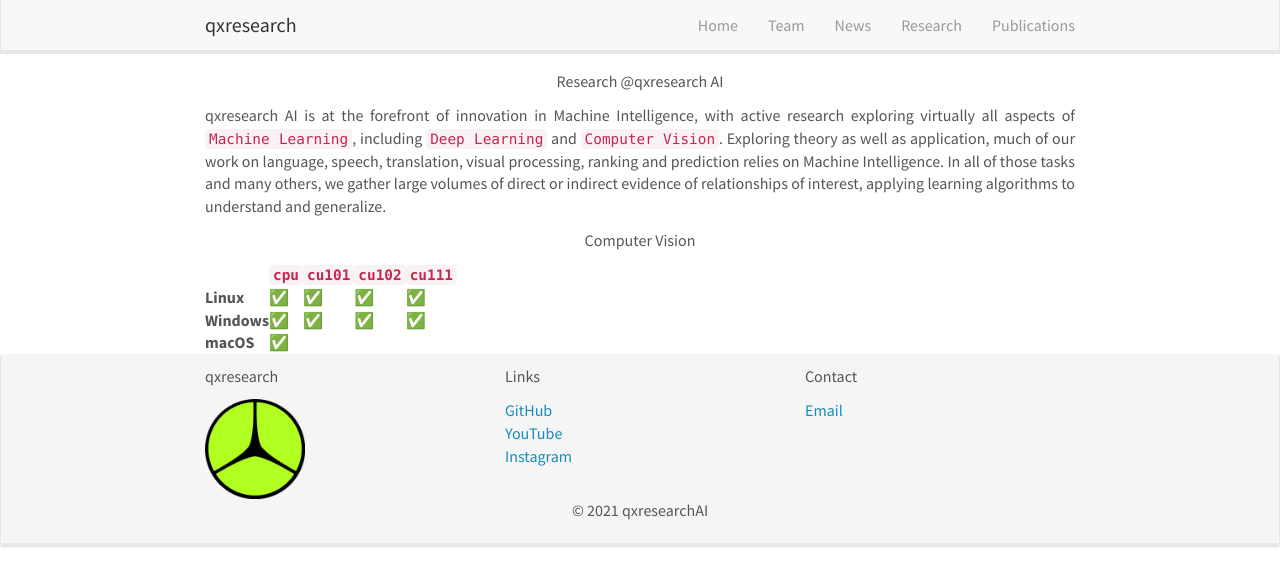
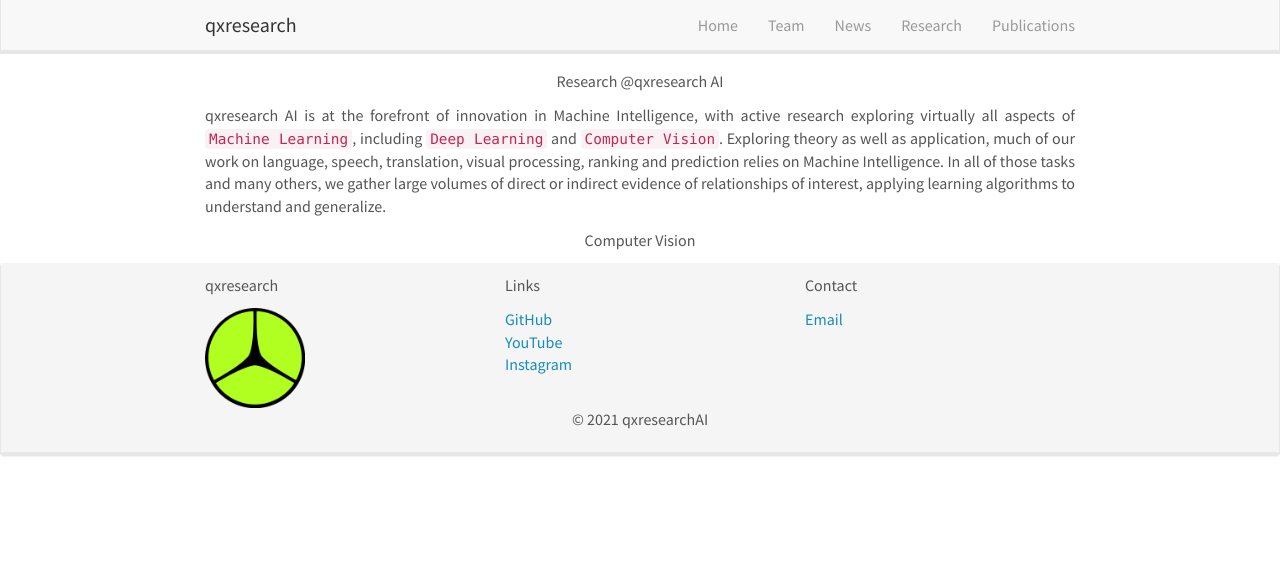
Before and after one commit to qxresearch/qxresearch.github.io, a Jekyll site: the page built from _pages/research.md, in a window 1280 px wide. Shown: the top 586 px of the page. Built offline with Jekyll 4.4.1, drawn with Linux system fonts in a browser that asks for light colours; nearby versions of some CDN libraries.

Commit message:
Update research.md

```diff
--- a/_pages/research.md
+++ b/_pages/research.md
@@ -15,9 +15,3 @@ qxresearch AI is at the forefront of innovation in Machine Intelligence, with ac
 <p align="center">
   Computer Vision
 </p>
-
-|             | `cpu` | `cu101` | `cu102` | `cu111` |
-|-------------|-------|---------|---------|---------|
-| **Linux**   | ✅    | ✅      | ✅      | ✅      |
-| **Windows** | ✅    | ✅      | ✅      | ✅      |
-| **macOS**   | ✅    |         |         |         |
```
